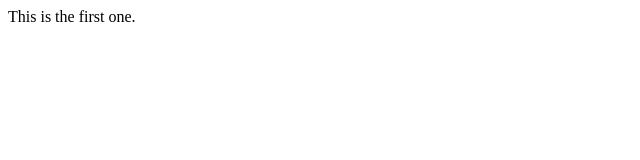
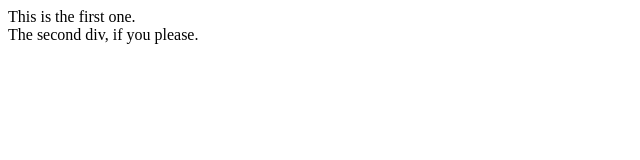
Before and after one commit to gkhays/test, a website: page index.html in a window 1280 px wide. Shown: the whole page, without its empty margins (0-640 px from the left). Drawn offline with Linux system fonts and the light colour scheme.

Commit message:
Will I be prompted?

```diff
--- a/index.html
+++ b/index.html
@@ -9,7 +9,10 @@
 </head>
 
 <body>
+
     <div>This is the first one.</div>
+
+    <div>The second div, if you please.</div>
 </body>
 
 </html>
```
